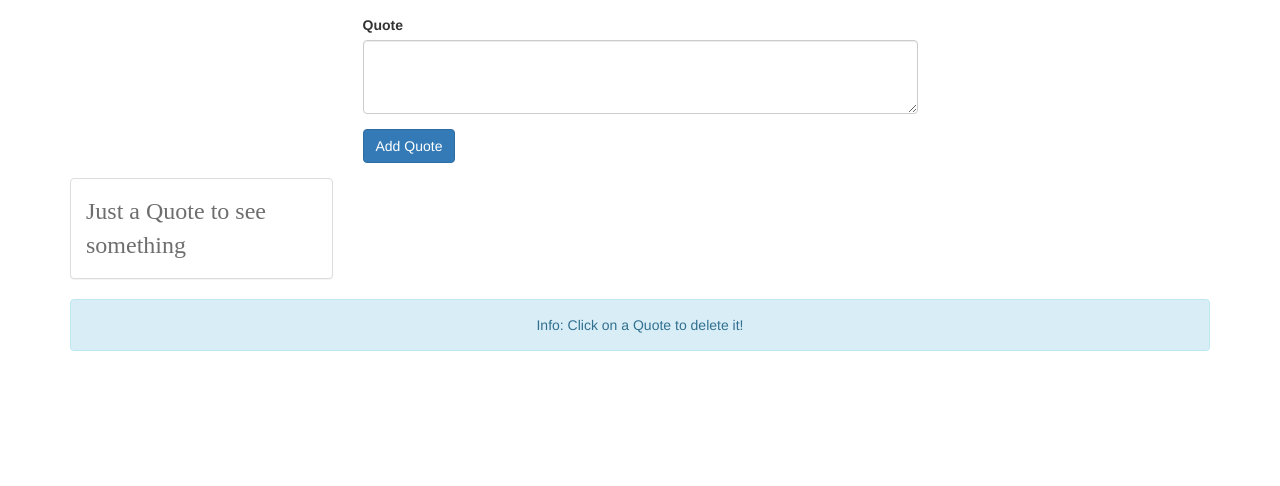
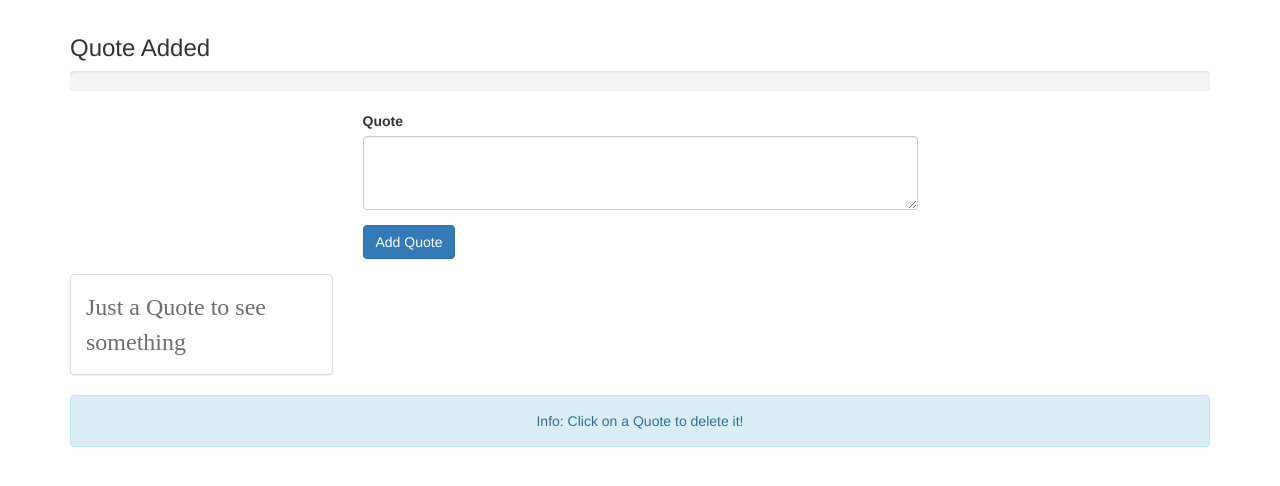
Before and after one commit to shishir75/Wonderful-Quotes--A-Simple-VueJS-Project, a Vue app: page / in a window 1280 px wide. Shown: the top 486 px of the page. Built offline with nearby package versions, Linux system fonts and the light colour scheme; a web font is replaced by a local one.

Commit message:
Controlling Quotes with a Progress Bar

```diff
--- a/src/App.vue
+++ b/src/App.vue
@@ -1,5 +1,6 @@
 <template>
   <div class="container">
+      <app-header></app-header>
       <app-new-quote @quoteAdded="newQuote"></app-new-quote>
       <app-quote-grid :quotes="quotes" @quoteDeleted="deleteTheQuote"></app-quote-grid>
       <div class="row">
@@ -15,12 +16,14 @@
 <script>
   import QuoteGrid from "./components/QuoteGrid";
   import NewQuote from "./components/NewQuote";
+  import Header from "./components/Header";
 
   export default {
       name: 'App',
       components: {
           appQuoteGrid: QuoteGrid,
-          appNewQuote: NewQuote
+          appNewQuote: NewQuote,
+          appHeader: Header
       },
       data() {
           return {
--- /dev/null
+++ b/src/components/Header.vue
@@ -0,0 +1,25 @@
+<template>
+    <div class="row">
+        <div class="col-sm-12">
+            <h3>Quote Added</h3>
+            <div class="progress">
+                <div class="progress">
+                    <div class="progress-bar" role="progressbar" aria-valuenow="60" aria-valuemin="0" aria-valuemax="100" :style="{ width: (quoteCount / maxQuotes) * 100 + '%' }">
+                        {{ quoteCount }} / {{ maxQuotes }}
+                    </div>
+                </div>
+            </div>
+        </div>
+    </div>
+</template>
+
+<script>
+    export default {
+        name: "Header",
+        props: ['quoteCount', 'maxQuotes']
+    }
+</script>
+
+<style scoped>
+
+</style>
```
